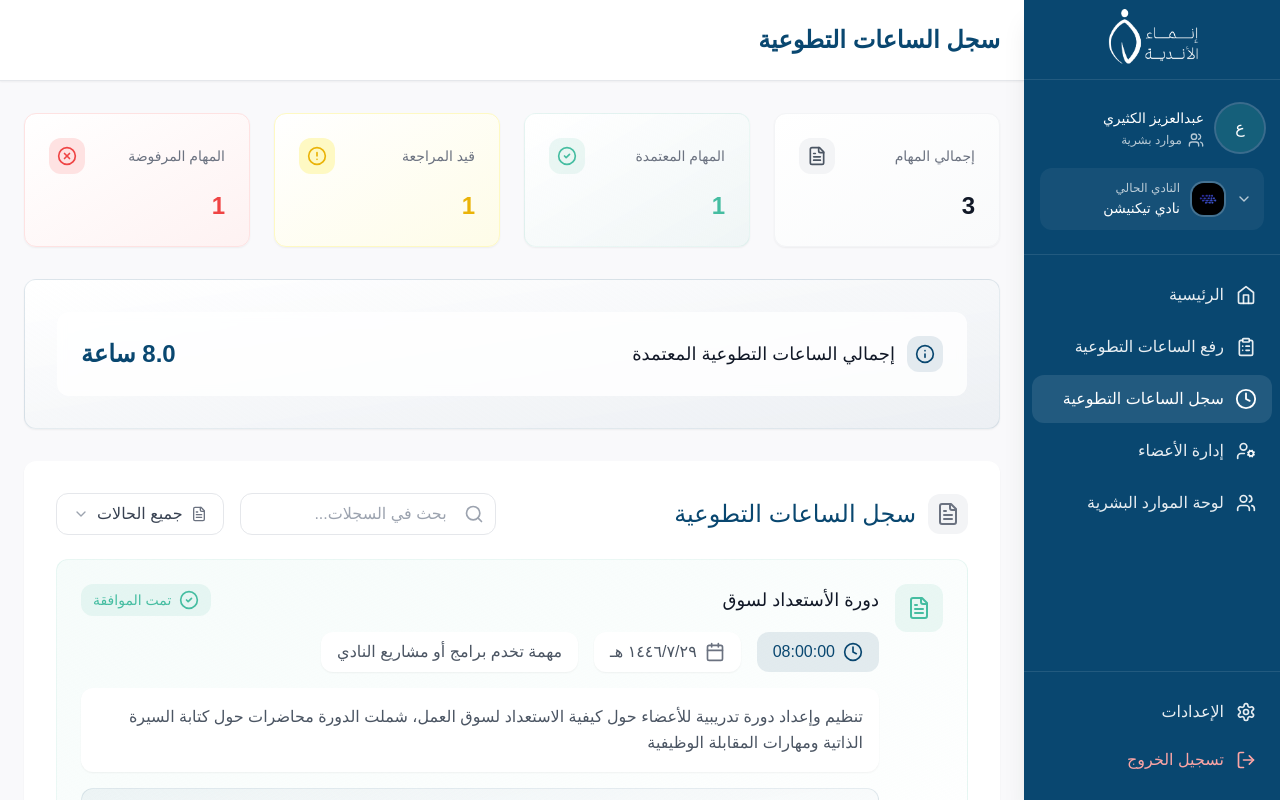
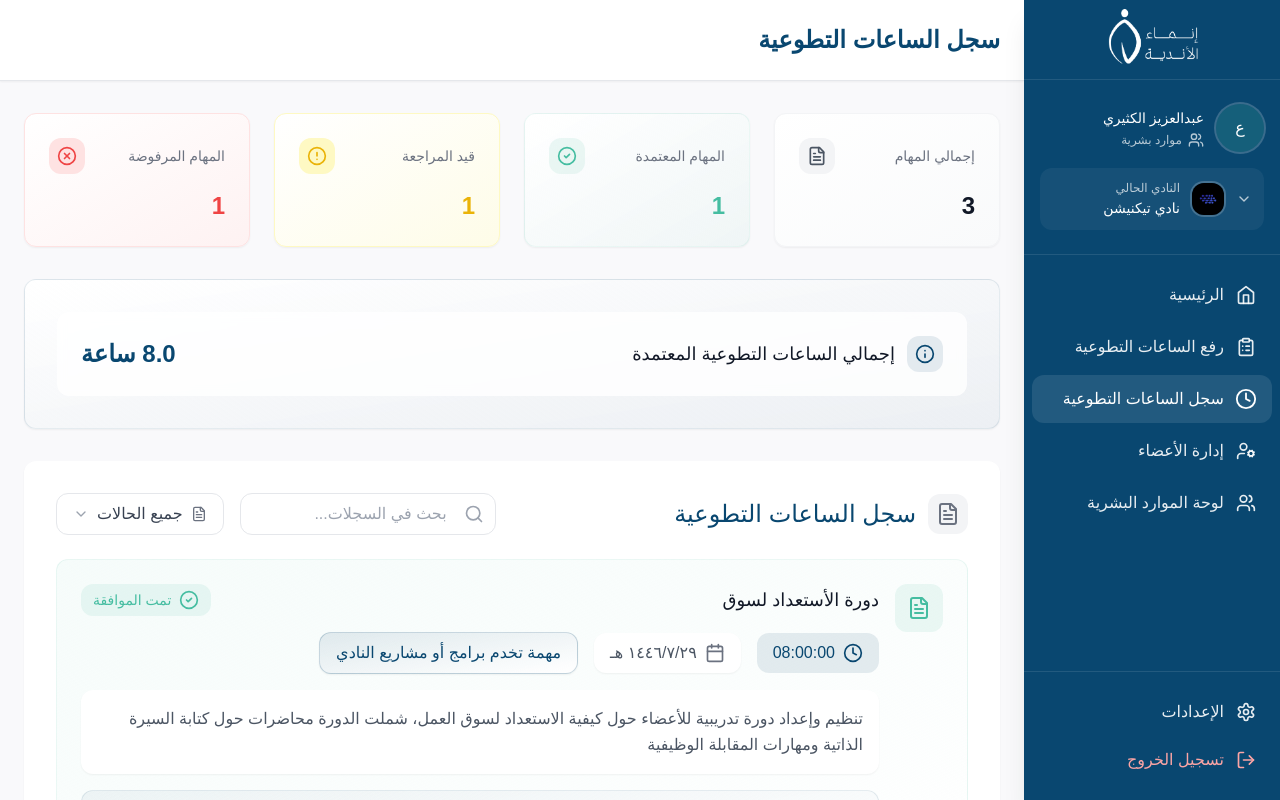
Before and after one commit to SillyRobot883/inma-frontend, a React (Vite) app: page /volunteer-hours/1 in a window 1280 px wide. Shown: the top 800 px of the page. Built offline with nearby package versions, Linux system fonts and the light colour scheme; a web font is replaced by a local one.

Commit message:
Added a visually appealing-subtle colored background for the activity category badge in the VolunteerHoursLog.jsx page

```diff
--- a/src/pages/VolunteerHoursLog.jsx
+++ b/src/pages/VolunteerHoursLog.jsx
@@ -313,8 +313,8 @@ const VolunteeringHoursLog = () => {
                         <Calendar className="h-5 w-5 ml-2 text-gray-500" />
                         <span className="text-gray-600">{new Date(submission.submittedAt).toLocaleDateString('ar-SA')}</span>
                       </div>
-                      <div className="bg-white px-4 py-2 rounded-lg shadow-sm">
-                        <span className="text-gray-600">{submission.category}</span>
+                      <div className="bg-gradient-to-br from-trust/10 to-white px-4 py-2 rounded-lg shadow-sm border border-trust/20">
+                        <span className="text-trust font-medium">{submission.category}</span>
                       </div>
                     </div>
 
```
